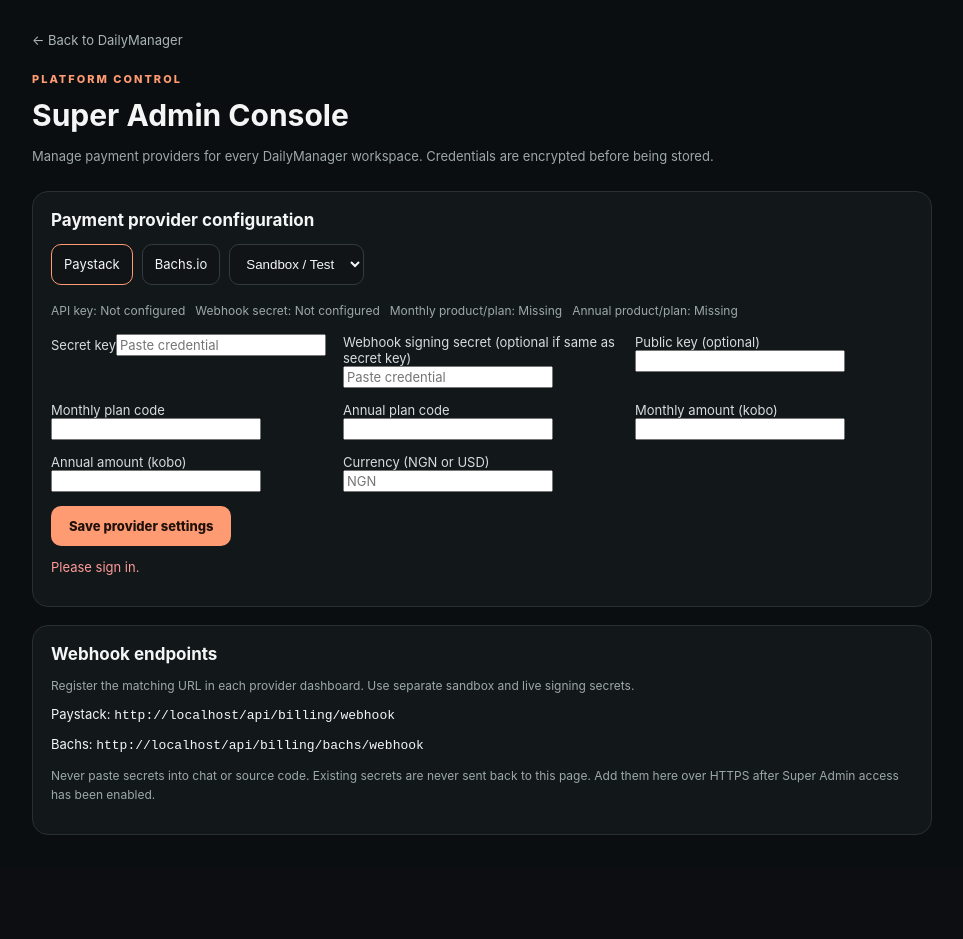
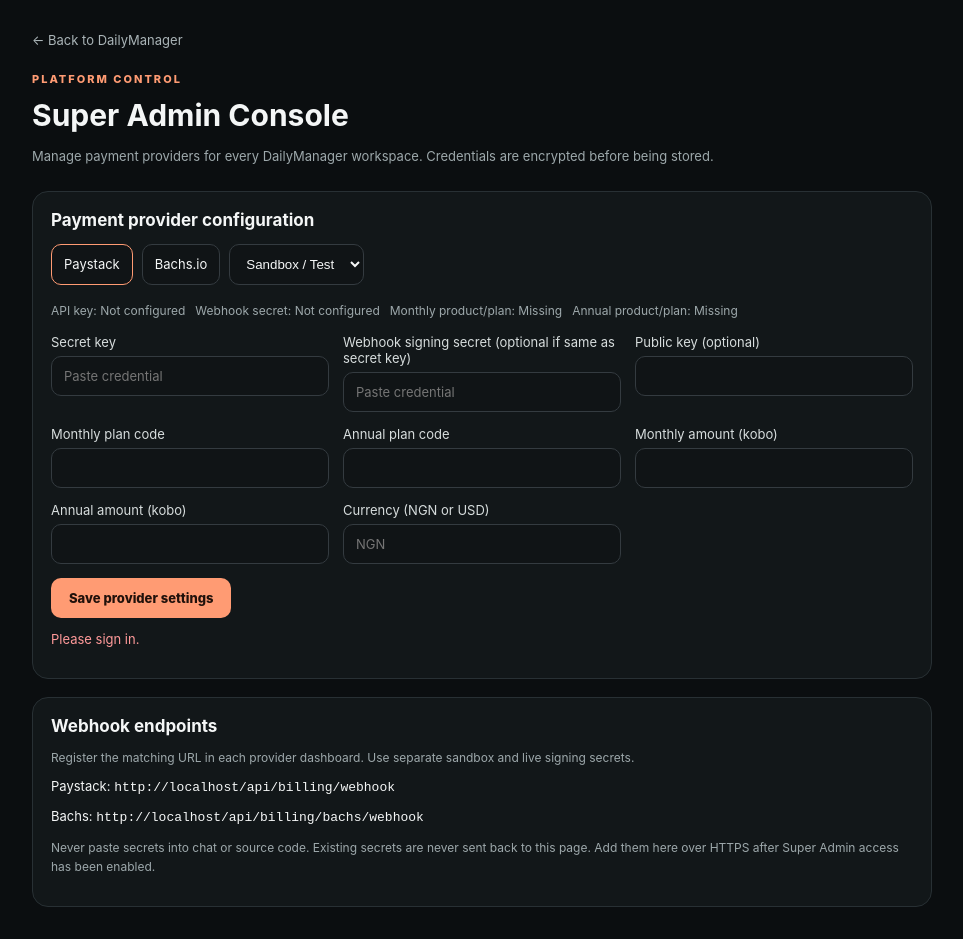
Before and after one commit to mrceogodwin/dailymanager, a Next.js app: page /super-admin in a window 1280 px wide. Shown: the whole page, without its empty margins (158-1121 px from the left). Before the commit the page ends 867 px from the top, so only its background shows below. Built offline with nearby package versions, Linux system fonts and the light colour scheme; no server answers.

Commit message:
Style secure provider credential fields

```diff
--- a/app/super-admin/page.jsx
+++ b/app/super-admin/page.jsx
@@ -79,7 +79,7 @@ export default function SuperAdminPage() {
         <form onSubmit={save}>
           <div style={{ display: "grid", gridTemplateColumns: "repeat(auto-fit,minmax(240px,1fr))", gap: "0 14px" }}>
             {keys.map(([key,title,type]) => <label key={key} style={label}>{title}
-              <input type={type} autoComplete="new-password" value={values[key] || ""} onChange={e => update(key,e.target.value)} placeholder={key.includes("secret") || key === "secret_key" ? (status.configured ? "Saved securely — enter only to replace" : "Paste credential") : (status[key] || (key === "currency" ? (provider === "bachs" ? "USD" : "NGN") : ""))} />
+              <input style={field} type={type} autoComplete="new-password" value={values[key] || ""} onChange={e => update(key,e.target.value)} placeholder={key.includes("secret") || key === "secret_key" ? (status.configured ? "Saved securely — enter only to replace" : "Paste credential") : (status[key] || (key === "currency" ? (provider === "bachs" ? "USD" : "NGN") : ""))} />
             </label>)}
           </div>
           {provider === "bachs" && <p style={{ color: "#b4bec0", fontSize: 12, lineHeight: 1.6 }}>Bachs recurring products must be created in your Bachs dashboard first. Subscriptions currently support USD cards; NGN recurring billing requires Bachs to enable it on your account.</p>}
```
